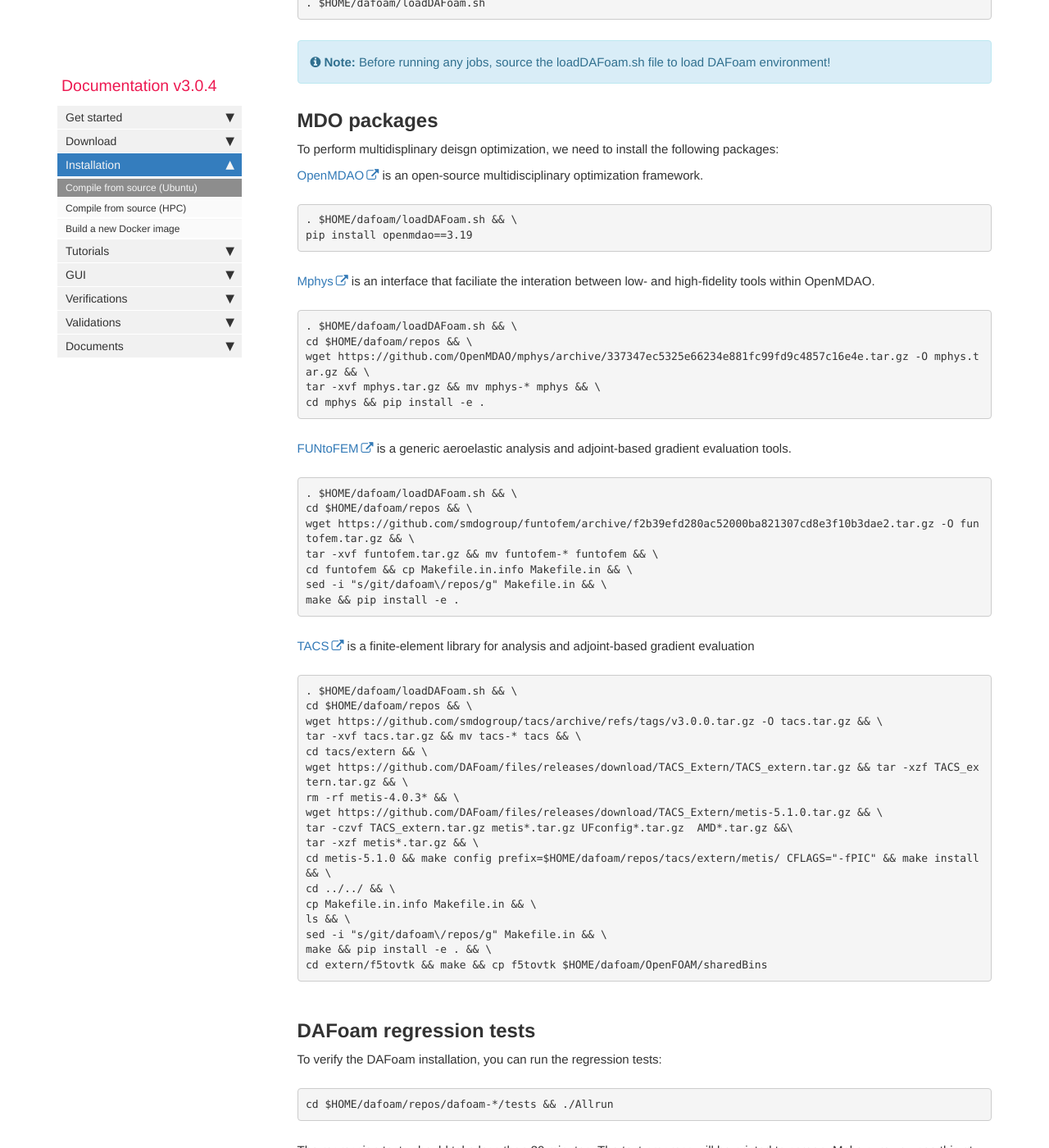
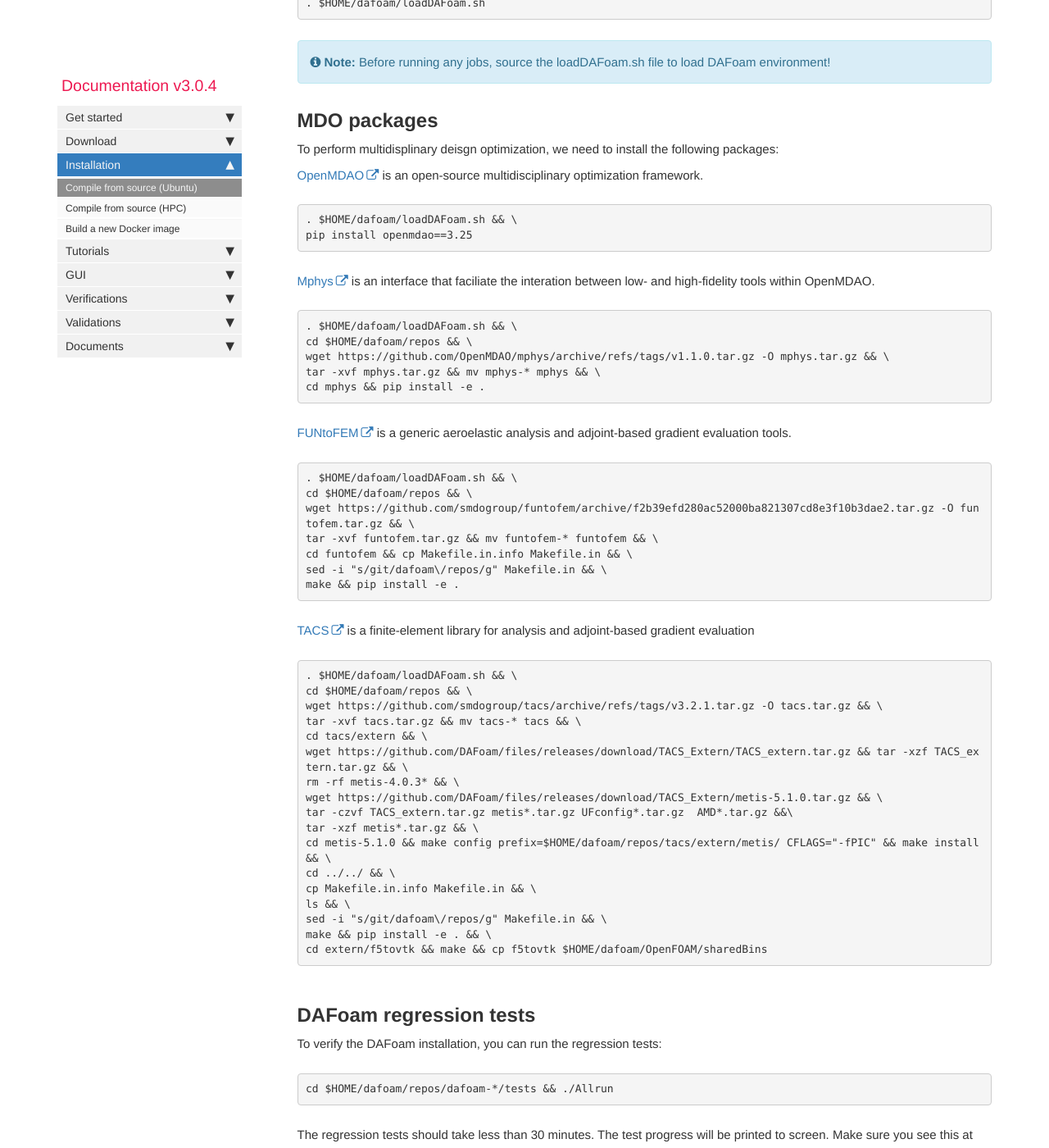
Before and after one commit to DAFoam/DAFoam.github.io, a Jekyll site: the page built from pages/mydoc/mydoc_installation_source.md, in a window 1280 px wide and 1400 px high, scrolled down 8868 px. Shown: the whole window at 82% size. Built offline with Jekyll 4.4.1, drawn with Linux system fonts in a browser that asks for light colours; comment, search, counter and statistics services are not loaded; part of the change alters nothing that is shown.

Commit message:
content update

```diff
--- a/pages/mydoc/mydoc_installation_source.md
+++ b/pages/mydoc/mydoc_installation_source.md
@@ -409,7 +409,7 @@ To perform multidisplinary deisgn optimization, we need to install the following
 
 <pre>
 . $HOME/dafoam/loadDAFoam.sh && \
-pip install openmdao==3.19
+pip install openmdao==3.25
 </pre>
 
 [Mphys](https://github.com/OpenMDAO/mphys) is an interface that faciliate the interation between low- and high-fidelity tools within OpenMDAO.
@@ -417,7 +417,7 @@ pip install openmdao==3.19
 <pre>
 . $HOME/dafoam/loadDAFoam.sh && \
 cd $HOME/dafoam/repos && \
-wget https://github.com/OpenMDAO/mphys/archive/337347ec5325e66234e881fc99fd9c4857c16e4e.tar.gz -O mphys.tar.gz && \
+wget https://github.com/OpenMDAO/mphys/archive/refs/tags/v1.1.0.tar.gz -O mphys.tar.gz && \
 tar -xvf mphys.tar.gz && mv mphys-* mphys && \
 cd mphys && pip install -e .
 </pre>
@@ -439,7 +439,7 @@ make && pip install -e .
 <pre>
 . $HOME/dafoam/loadDAFoam.sh && \
 cd $HOME/dafoam/repos && \
-wget https://github.com/smdogroup/tacs/archive/refs/tags/v3.0.0.tar.gz -O tacs.tar.gz && \
+wget https://github.com/smdogroup/tacs/archive/refs/tags/v3.2.1.tar.gz -O tacs.tar.gz && \
 tar -xvf tacs.tar.gz && mv tacs-* tacs && \
 cd tacs/extern && \
 wget https://github.com/DAFoam/files/releases/download/TACS_Extern/TACS_extern.tar.gz && tar -xzf TACS_extern.tar.gz && \
```
